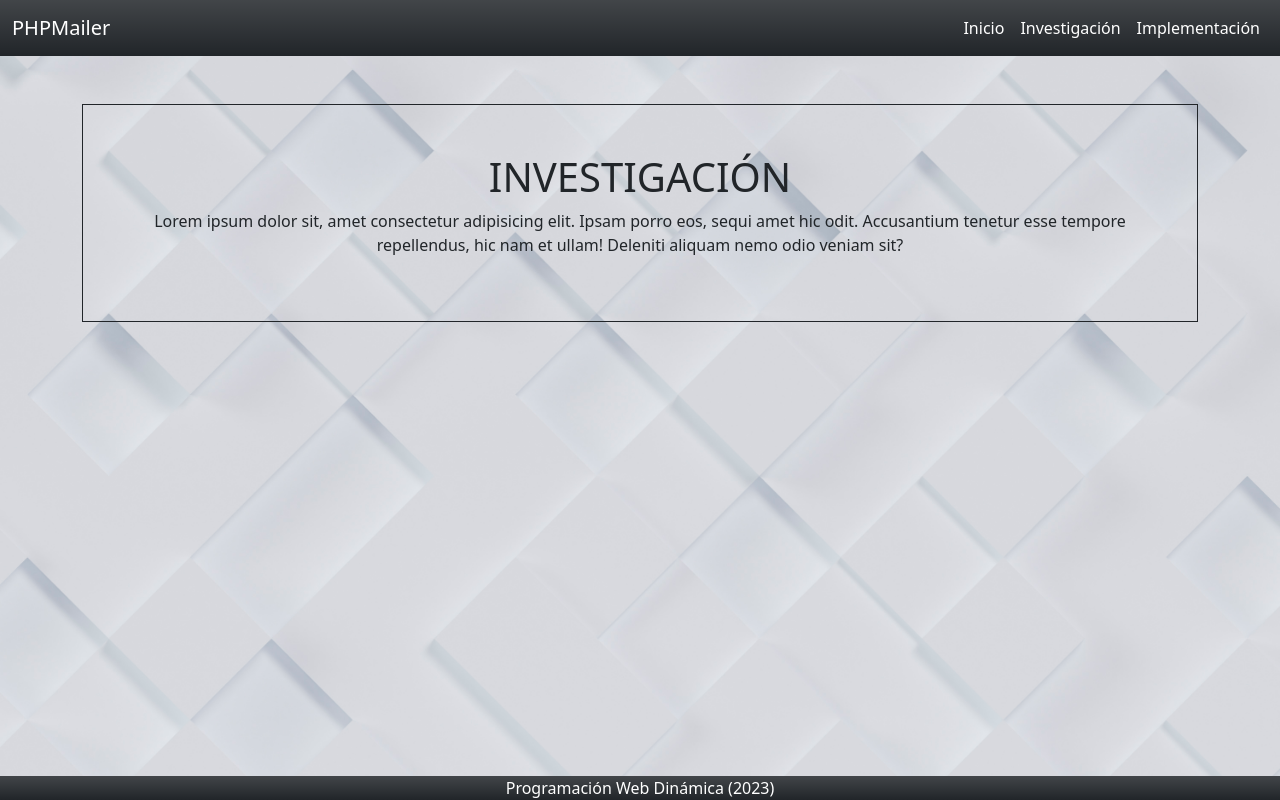
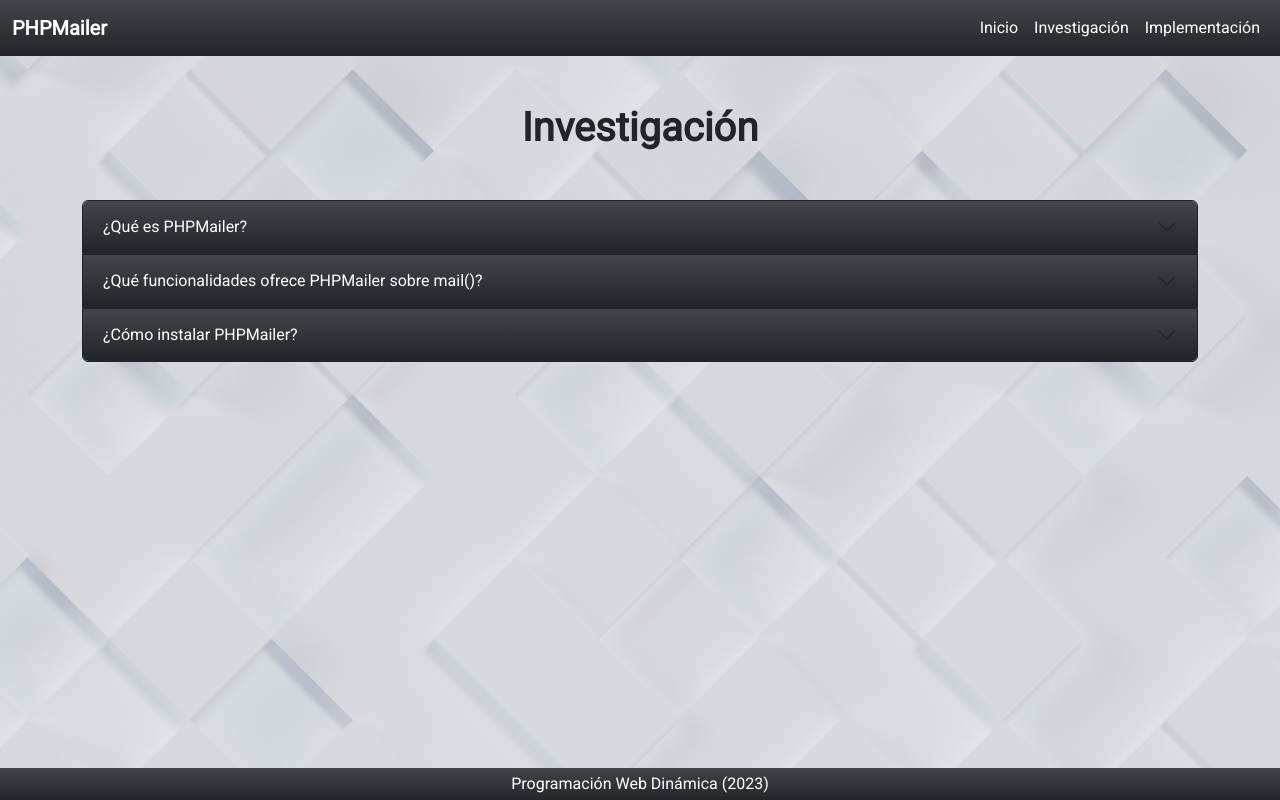
Before and after one commit to ELHACHESALTA/PWD-PHPMailer, a PHP site: page /vista/paginas/investigacion.php in a window 1280 px wide. Run offline with PHP 8.4, Linux system fonts and the light colour scheme; some libraries are stand-ins or nearby versions.

Commit message:
Se agregan tipografía y favicon, se inicia con la carga de información de la página de investigación y se hacen correcciones visuales en general

```diff
--- a/vista/css/style.css
+++ b/vista/css/style.css
@@ -1,3 +1,9 @@
+@import url('https://fonts.googleapis.com/css2?family=Roboto&display=swap');
+
+*{
+    font-family: 'Roboto', sans-serif;
+}
+
 .banner-image{
     background-image: url(../img/banner-img.jpg);
     background-size: cover;
--- a/vista/estructura/encabezado.php
+++ b/vista/estructura/encabezado.php
@@ -6,12 +6,13 @@
         <title><?php echo $tituloPagina ?></title>
         <link rel="stylesheet" href="../css/bootstrap.min.css">
         <link rel="stylesheet" href="../css/style.css">
+        <link rel="icon" type="image/jpg" href="../img/favicon.jpg"/>
     </head>
     <body>
         <!-- Barra Superior INICIO -->
         <nav class="navbar bg-dark bg-gradient navbar-expand-lg navbar-dark position-absolute top-0 w-100">
             <div class="container-fluid">
-                <a href="inicio.php" class="navbar-brand">PHPMailer</a>
+                <a href="inicio.php" class="navbar-brand fw-bold">PHPMailer</a>
 
                 <button
                     type="button"
@@ -46,8 +47,8 @@
 
         <!-- Banner de Fondo INICIO -->
         <div class="banner-image w-100 vh-100 d-flex justify-content-center overflow-auto">
-            <div class="content text-center mt-5">
+            <div class="content text-center mt-5 w-100">
 
                 <!-- Contenido Principal INICIO -->
-                <div class="container mt-2 my-5 d-grid gap-5">
-                    <div class="p-5 border border-dark mt-5">
+                <div class="container mt-2 d-grid gap-5">
+                    <div class="py-5">
--- a/vista/estructura/pie.php
+++ b/vista/estructura/pie.php
@@ -8,7 +8,7 @@
 
         <!-- Pie INICIO -->
         <footer class="bg-dark bg-gradient text-center text-lg-start position-absolute bottom-0 w-100">
-            <div class="text-center text-white">
+            <div class="text-center text-white my-1">
                 Programación Web Dinámica (2023)
             </div>
         </footer>
--- a/vista/paginas/implementacionBD.php
+++ b/vista/paginas/implementacionBD.php
@@ -3,7 +3,7 @@
     include_once("../estructura/encabezado.php");
 ?>
 
-<h1>Envío con Base de Datos</h1>
+<h1 class="mb-5 fw-bold">Envío con base de datos</h1>
 
 <?php
     include_once("../estructura/pie.php");
--- a/vista/paginas/implementacionBasica.php
+++ b/vista/paginas/implementacionBasica.php
@@ -3,9 +3,8 @@
     include_once("../estructura/encabezado.php");
 ?>
 
-<h1>IMPLEMENTACIÓN</h1>
-<div>
-    <form action="../accion/accionImplementacionBasica.php" method="post" class="needs-validation" novalidate>
+<h1 class="mb-5 fw-bold">Envío de correo estándar</h1>
+<form action="../accion/accionImplementacionBasica.php" method="post" class="needs-validation p-5 border border-dark" novalidate>
     <div class="form-group">
         <label for="nombre">Nombre:</label>
         <input type="text" id="nombre" name="nombre" class="form-control" required pattern="^[a-zA-Z][a-zA-Z\s]*$">
@@ -40,7 +39,6 @@
     <input type="submit" class="btn btn-dark">
 </form>
 <script src="../js/function.js"></script>
-</div>
 
 <?php
     include_once("../estructura/pie.php");
--- a/vista/paginas/inicio.php
+++ b/vista/paginas/inicio.php
@@ -3,7 +3,7 @@
     include_once("../estructura/encabezado.php");
 ?>
 
-<h1>INICIO</h1>
+<h1 class="mb-5 fw-bold">Inicio</h1>
 <p>Lorem ipsum dolor sit, amet consectetur adipisicing elit. Ipsam porro eos, sequi amet hic odit. Accusantium tenetur esse tempore repellendus, hic nam et ullam! Deleniti aliquam nemo odio veniam sit?</p>
 
 <?php
--- a/vista/paginas/investigacion.php
+++ b/vista/paginas/investigacion.php
@@ -3,8 +3,53 @@
     include_once("../estructura/encabezado.php");
 ?>
 
-<h1>INVESTIGACIÓN</h1>
-<p>Lorem ipsum dolor sit, amet consectetur adipisicing elit. Ipsam porro eos, sequi amet hic odit. Accusantium tenetur esse tempore repellendus, hic nam et ullam! Deleniti aliquam nemo odio veniam sit?</p>
+<h1 class="mb-5 fw-bold">Investigación</h1>
+<div class="accordion" id="investigacion">
+    <div class="accordion-item bg-transparent border border-dark">
+        <h2 class="accordion-header">
+            <button class="accordion-button collapsed text-white bg-dark bg-gradient" type="button" data-bs-toggle="collapse" data-bs-target="#pregunta1" aria-expanded="false" aria-controls="pregunta1">
+                ¿Qué es PHPMailer?
+            </button>
+        </h2>
+        <div id="pregunta1" class="accordion-collapse collapse" data-bs-parent="#investigacion">
+            <div class="accordion-body text-start">
+                <p>Es una clase llena de funcionalidades para la creación y transferencia de correo electrónico en PHP.</p>
+                <p>Aunque PHP cuenta con la función básica <b>mail()</b>, PHPMailer es más fácil de usar y nos brinda una sintaxis orientada a objetos más limpia. Como también nos provee asistencia para hacer uso de funciones necesarias en la actualidad como encriptación, autenticación, mensajes HTML y archivos adjuntos.</p>
+            </div>
+        </div>
+    </div>
+    <div class="accordion-item bg-transparent border border-dark">
+        <h2 class="accordion-header">
+            <button class="accordion-button collapsed text-white bg-dark bg-gradient" type="button" data-bs-toggle="collapse" data-bs-target="#pregunta2" aria-expanded="false" aria-controls="pregunta2">
+                ¿Qué funcionalidades ofrece PHPMailer sobre mail()?
+            </button>
+        </h2>
+        <div id="pregunta2" class="accordion-collapse collapse" data-bs-parent="#investigacion">
+            <div class="accordion-body text-start">
+                <p>Primeramente, <b>mail()</b> depende del subsistema de correo electrónico del servidor para funcionar, y por lo tanto, si se desea modificar alguna configuración o parámetros de autenticación del servidor, se debe hacer en todo el sistema.</p>
+                <p>En cambio, con <b>PHPMailer</b> es posible utilizar diferentes configuraciones al mismo tiempo y cambiar entre ellas mediante programación. Haciendo así más fácil el cambio dinámico directamente desde PHP y haciendo el código mas portable entre distintos sistemas operativos independizándolo de la necesidad de un servidor de correo local para funcionar.</p>
+                <p>Por otro lado, <b>mail()</b> solo nos permite enviar correos electrónicos de texto simple, pero no ofrece ninguna funcionalidad avanzada.</p>
+                <p>Pero con <b>PHPMailer</b> es necesario una sola línea de código para agregar archivos adjuntos o enviar correos electrónicos HTML.</p>
+            </div>
+        </div>
+    </div>
+    <div class="accordion-item bg-transparent border border-dark">
+        <h2 class="accordion-header">
+            <button class="accordion-button collapsed text-white bg-dark bg-gradient" type="button" data-bs-toggle="collapse" data-bs-target="#pregunta3" aria-expanded="false" aria-controls="pregunta3">
+                ¿Cómo instalar PHPMailer?
+            </button>
+        </h2>
+        <div id="pregunta3" class="accordion-collapse collapse" data-bs-parent="#investigacion">
+            <div class="accordion-body text-start">
+                <p>Para que la clase PHPMailer esté disponible en nuestro proyecto, tenemos dos opciones:</p>
+                <ol>
+                    <li>Usar <b>Composer</b> para descargar PHPMailer y crear automáticamente un archivo de carga automática. Esto es sumamente útil si se trabaja con varias librerías, ya que Composer se encarga de todos los pasos de descarga, actualización y verificación de dependencias.</li>
+                    <li>Descargar manualmente el <b>código fuente de PHPMailer</b> e incluir los archivos necesarios en nuestro proyecto. Que puede ser empleado si no se desea instalar Composer por algún motivo en especial, como por ejemplo, al utilizar PHPMailer en un entorno de prueba</li>
+                </ol>
+            </div>
+        </div>
+    </div>
+</div>
 
 <?php
     include_once("../estructura/pie.php");
```
Also changed, not shown: vista/accion/accionImplementacionAdjunto.php (+5 -2 lines), vista/accion/accionImplementacionBasica.php (+5 -2 lines), vista/paginas/implementacion.php (+5 -9 lines), vista/paginas/implementacionAdjunto.php (+4 -5 lines), vista/img/PHPMailer1.jpg (added), vista/img/PHPMailer2.jpg (added), vista/img/favicon.jpg (added), 1 other file. Lines whose indentation alone changed are shown as unchanged.
